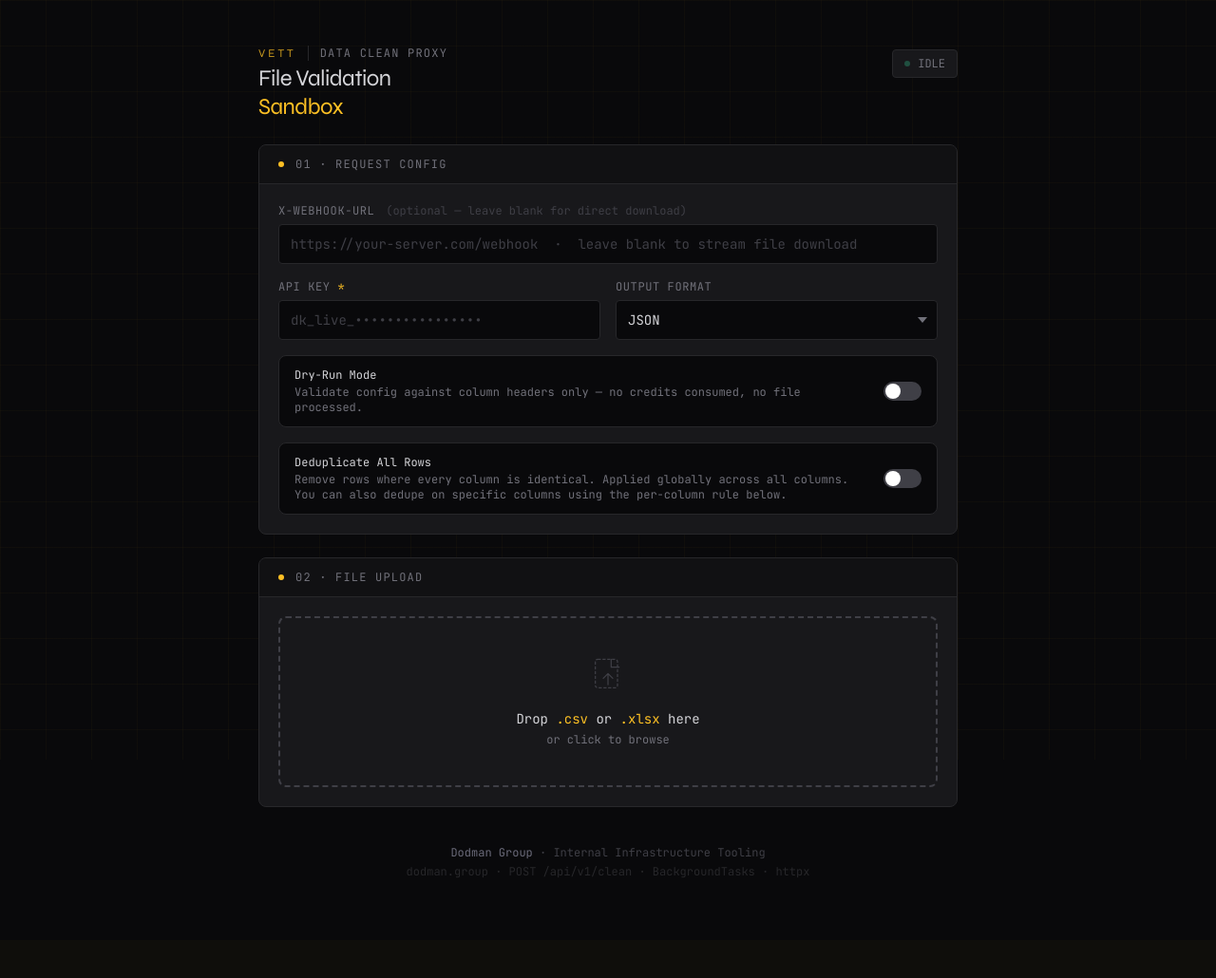
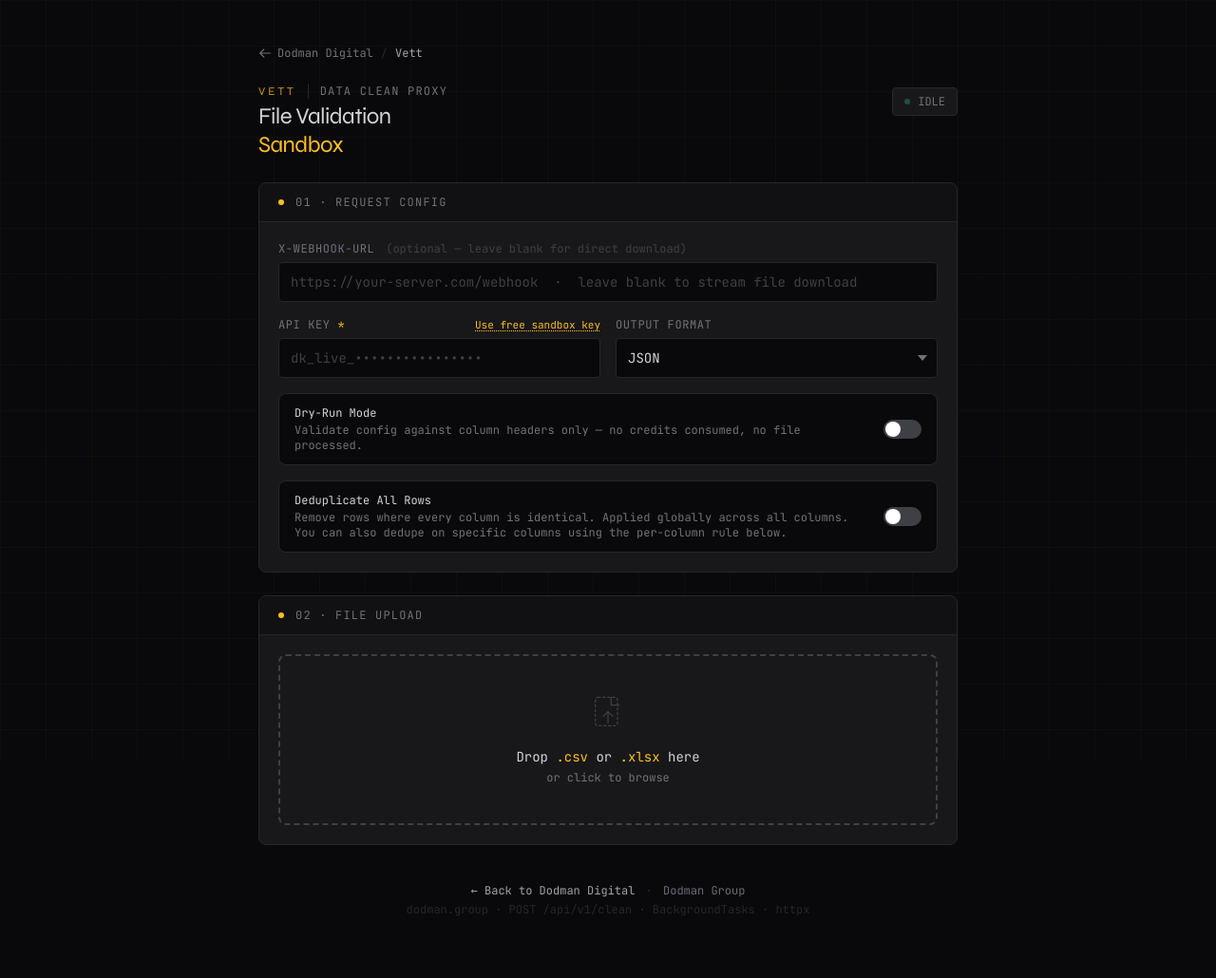
Before and after one commit to dodman-group-hq/data_cleaning_proxy_api, a Python web app: template templates/index.html in a window 1280 px wide. Shown: the whole page at 95% size. Before the commit the page ends 924 px from the top, so only its background shows below. Run offline with Jinja, Linux system fonts and the light colour scheme; the template is opened without the code that fills it, so the values that code supplies are empty; some libraries are stand-ins or nearby versions.

Commit message:
feat: add Backlink (top + bottom) — added a breadcrumb (Dodman Digital / Vett) right under the header that links to dodman digital, plus updated the footer with a ← Back to Dodman Digital link. Now the page reads as part of a connected site rather than a one-off, and you're not relying on the user finding a browser back button. - Free sandbox key — added a "Use free sandbox key" link next to the API Key field. Clicking it auto-fills dk_sandbox_test_99 and reveals a small note stating the limits (20 rows/request, 5 requests/day, 10,000 rows/month), so anyone you send the link to can try it instantly with no signup, and they know upfront it's a shared/limited key rather than thinking it's broken when they hit a cap.

```diff
--- a/templates/index.html
+++ b/templates/index.html
@@ -158,6 +158,18 @@
 <body>
 <div class="content max-w-3xl mx-auto px-4 py-12 space-y-6">
 
+  <!-- ── Breadcrumb / Backlink ──────────────────────────────────────────── -->
+  <div class="flex items-center gap-2 text-xs font-mono text-dim">
+    <a href="https://dodman-digital.onrender.com/" class="flex items-center gap-1.5 hover:text-amber-400 transition-colors duration-150">
+      <svg class="w-3.5 h-3.5" fill="none" viewBox="0 0 24 24" stroke="currentColor" stroke-width="2">
+        <path stroke-linecap="round" stroke-linejoin="round" d="M10 19l-7-7m0 0l7-7m-7 7h18" />
+      </svg>
+      Dodman Digital
+    </a>
+    <span class="text-border">/</span>
+    <span class="text-soft">Vett</span>
+  </div>
+
   <!-- ── Header ─────────────────────────────────────────────────────────── -->
   <header class="flex items-start justify-between">
     <div>
@@ -201,13 +213,24 @@
       </div>
       <!-- API Key -->
       <div>
-        <label class="block text-xs text-dim mb-1.5 tracking-wider uppercase">API Key <span class="text-amber-400">*</span></label>
+        <label class="block text-xs text-dim mb-1.5 tracking-wider uppercase flex items-center justify-between">
+          <span>API Key <span class="text-amber-400">*</span></span>
+          <button
+            type="button"
+            id="use-sandbox-key-btn"
+            onclick="useSandboxKey()"
+            class="normal-case tracking-normal text-[11px] text-amber-400 hover:text-amber-300 underline decoration-dotted underline-offset-2 cursor-pointer"
+          >Use free sandbox key</button>
+        </label>
         <input
           id="api-key"
           type="password"
           placeholder="dk_live_••••••••••••••••"
           class="field-input w-full bg-void border border-border rounded px-3 py-2.5 text-sm text-ghost font-mono placeholder-muted transition-all duration-150"
         />
+        <p id="sandbox-key-note" class="hidden text-[11px] text-dim font-mono mt-1.5 leading-snug">
+          Shared demo key · capped at 20 rows/request · 5 requests/day · 10,000 rows total for the month. Get your own unlimited key for production use.
+        </p>
       </div>
       <!-- Output format -->
       <div>
@@ -382,7 +405,11 @@
 
   <!-- ── Footer ─────────────────────────────────────────────────────────── -->
   <footer class="text-center text-xs text-muted font-mono py-4 space-y-1">
-    <p><a href="https://dodman.group" target="_blank" style="color:#6b6b7a;text-decoration:none;">Dodman Group</a> · Internal Infrastructure Tooling</p>
+    <p>
+      <a href="https://dodman-digital.onrender.com/" style="color:#a1a1aa;text-decoration:none;">← Back to Dodman Digital</a>
+      <span class="text-border mx-1">·</span>
+      <a href="https://dodman.group" target="_blank" style="color:#6b6b7a;text-decoration:none;">Dodman Group</a>
+    </p>
     <p class="text-border">dodman.group · POST /api/v1/clean · BackgroundTasks · httpx</p>
   </footer>
 
@@ -922,6 +949,17 @@ async function pollJobStatus(jobId, apiKey, btn) {
   }
 }
 
+// Fills in the shared, rate-limited demo key so visitors can try the
+// sandbox without signing up. Real enforcement (20 rows/req, 5 req/day,
+// 10k rows/month) happens server-side — this is just a convenience fill.
+function useSandboxKey() {
+  const input = document.getElementById('api-key');
+  input.type = 'text';
+  input.value = 'dk_sandbox_test_99';
+  document.getElementById('sandbox-key-note').classList.remove('hidden');
+  input.focus();
+}
+
 function escHtml(s) {
   return String(s)
     .replace(/&/g,'&amp;')
```
Also changed, not shown: index.html (+40 -2 lines).
